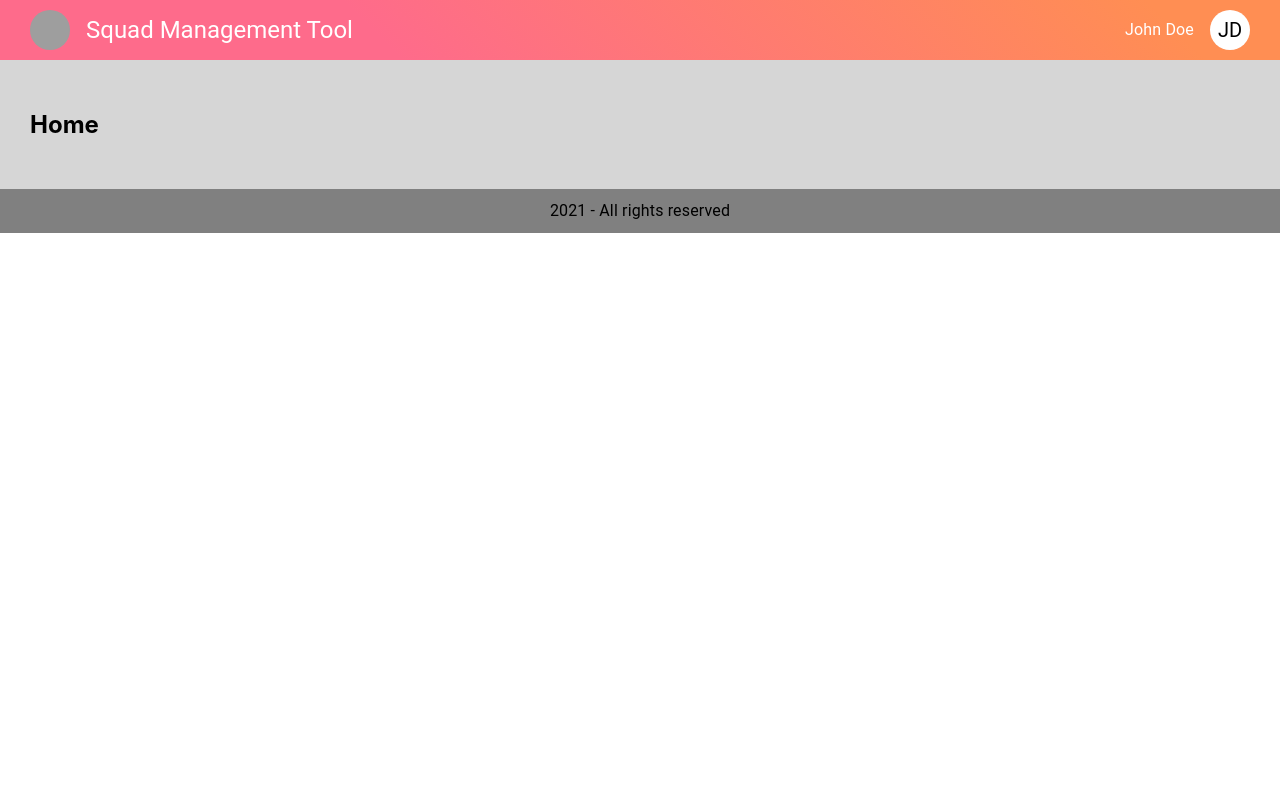
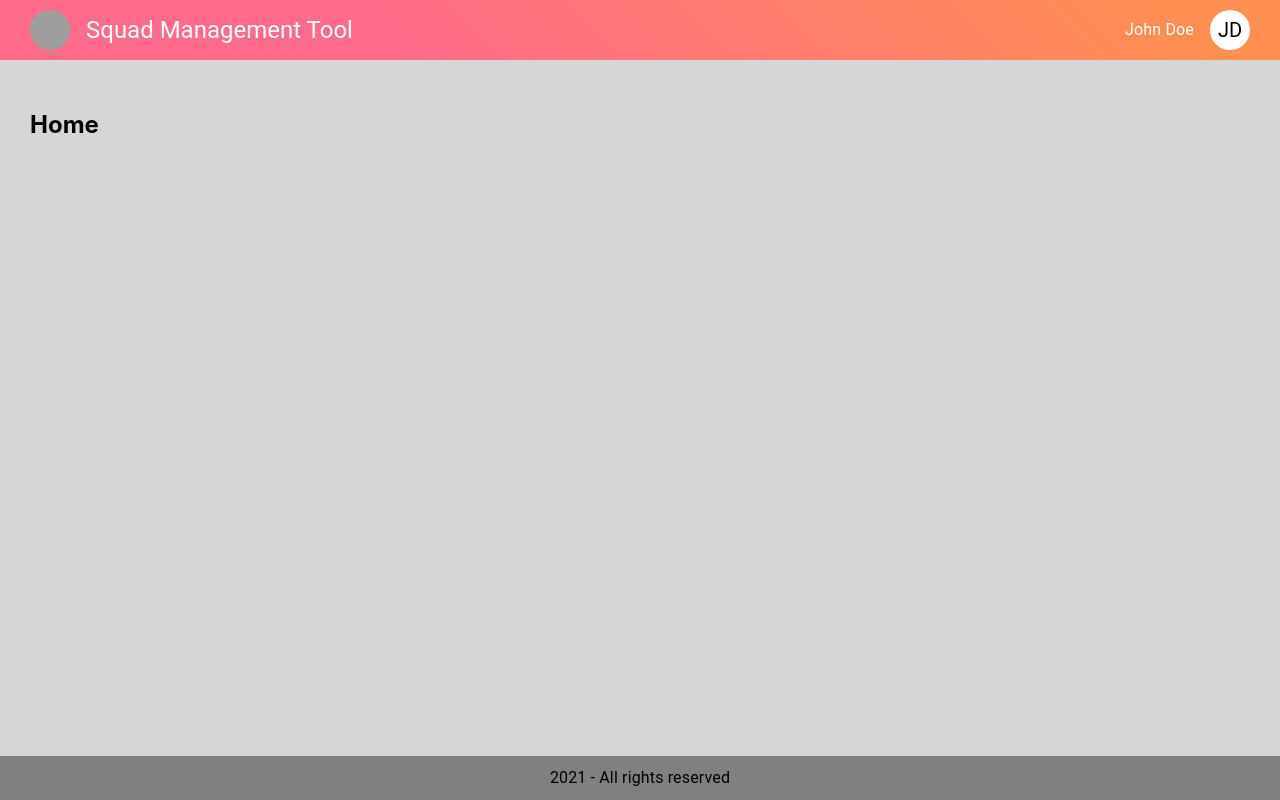
Before and after one commit to Leoguedesm1/squad_management_tool, a React (Create React App) app: page /new_team in a window 1280 px wide. Built offline with nearby package versions, Linux system fonts and the light colour scheme; grey boxes are pictures that could not be loaded.

Commit message:
fixing components position

```diff
--- a/src/components/BackgroundContainer/style.js
+++ b/src/components/BackgroundContainer/style.js
@@ -1,10 +1,13 @@
 import { styled } from '@material-ui/core/styles';
 import { Grid } from '@material-ui/core/';
 
-const Container = styled(Grid)({
+const Container = styled(`div`)({
   background: '#d6d6d6',
   padding: '30px 30px',
   width: '100%',
+  height: '100%',
+  minHeight: '100%',
+  position: 'fixed'
 });
 
 export {
--- a/src/components/Bottombar/style.js
+++ b/src/components/Bottombar/style.js
@@ -5,6 +5,8 @@ const Container = styled(Grid)({
   background: 'gray',
   padding: '10px 30px',
   color: 'black',
+  bottom: 0,
+  position: 'fixed'
 });
 
 export {
```
